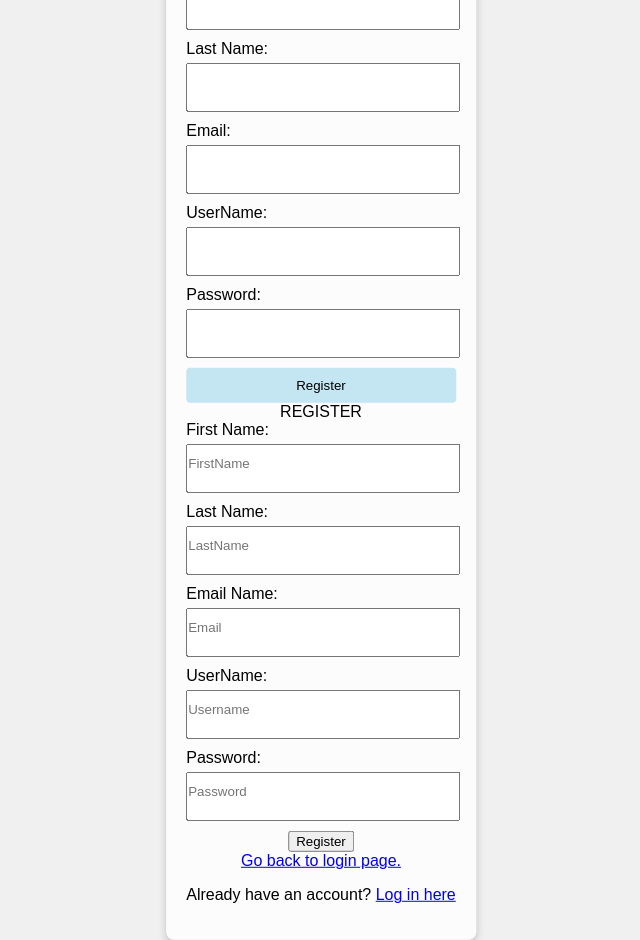
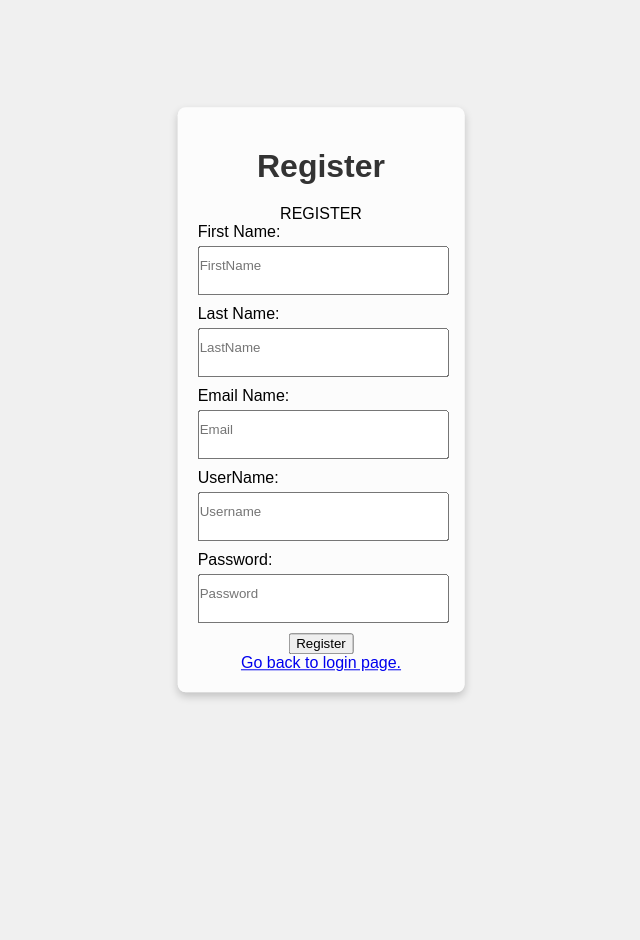
Before and after one commit to d-minic/COP4331-Large-Project, a React (Create React App) app in the folder frontend/: page /register in a window 1280 px wide. Shown: the whole page, without its empty margins (319-959 px from the left). After the commit the page ends 800 px from the top, so only its background shows below. Built offline with nearby package versions, Linux system fonts and the light colour scheme.

Commit message:
Update RegisterPage.js

```diff
--- a/frontend/src/pages/RegisterPage.js
+++ b/frontend/src/pages/RegisterPage.js
@@ -6,23 +6,9 @@ import './RegisterPage.css';
 const RegisterPage = () => {
     return (
        <div className="container">
-      <h1>Register</h1>
-      <form id="registerForm">
-        <label htmlFor="firstName">First Name:</label>
-        <input type="text" id="firstName" name="firstName" required />
-        <label htmlFor="lastName">Last Name:</label>
-        <input type="text" id="lastName" name="lastName" required />
-        <label htmlFor="email">Email:</label>
-        <input type="text" id="email" name="email" required />
-        <label htmlFor="userName">UserName:</label>
-        <input type="text" id="userName" name="userName" required />
-        <label htmlFor="password">Password:</label>
-        <input type="password" id="password" name="password" required />
-        <button type="submit">Register</button>
+       <h1>Register</h1>
     <Register/>
-      </form>
-      <p id="registerMessage"></p>
-      <p>Already have an account? <a href="login.html">Log in here</a></p>
+
     </div>
   );
 };
```
